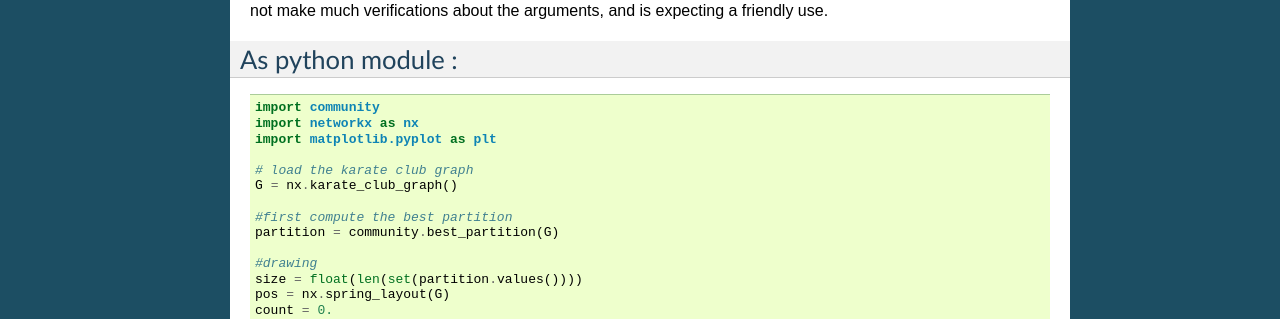
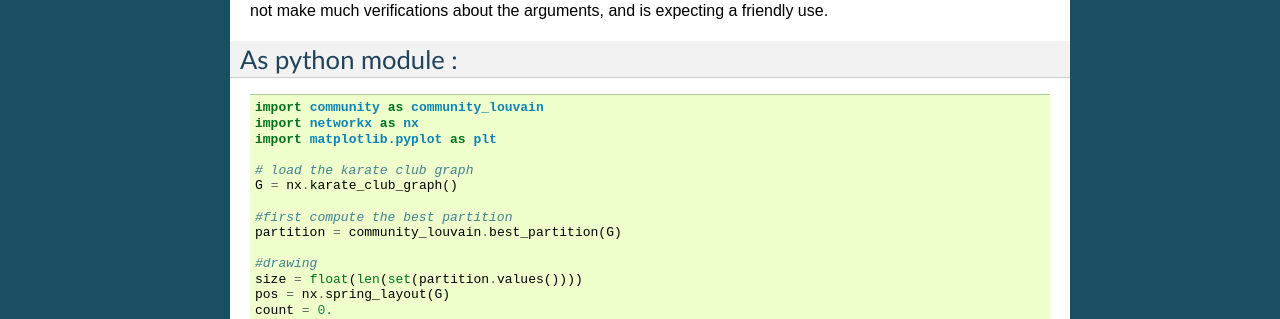
Before and after one commit to taynaud/python-louvain, a Sphinx documentation site: the page built from docs/index.rst, in a window 1280 px wide. Shown: the part 665-984 px from the top of the page. Built offline with Sphinx 7.4.7, drawn with Linux system fonts in a browser that asks for light colours.

Commit message:
Use module name community_louvain in example imports

```diff
--- a/docs/index.rst
+++ b/docs/index.rst
@@ -59,7 +59,7 @@ As python module :
 
 ::
 
-    import community
+    import community as community_louvain
     import networkx as nx
     import matplotlib.pyplot as plt
 
@@ -67,7 +67,7 @@ As python module :
     G = nx.karate_club_graph()
 
     #first compute the best partition
-    partition = community.best_partition(G)
+    partition = community_louvain.best_partition(G)
 
     #drawing
     size = float(len(set(partition.values())))
```
